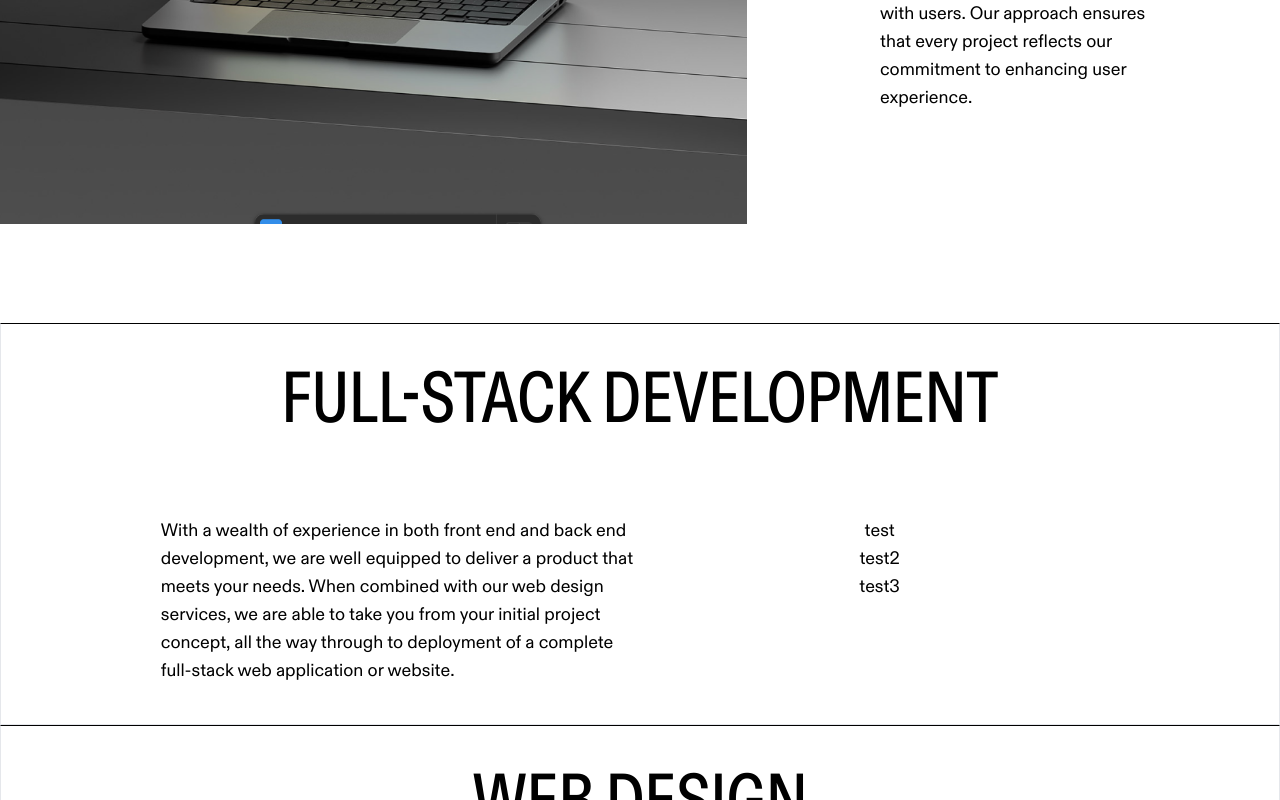
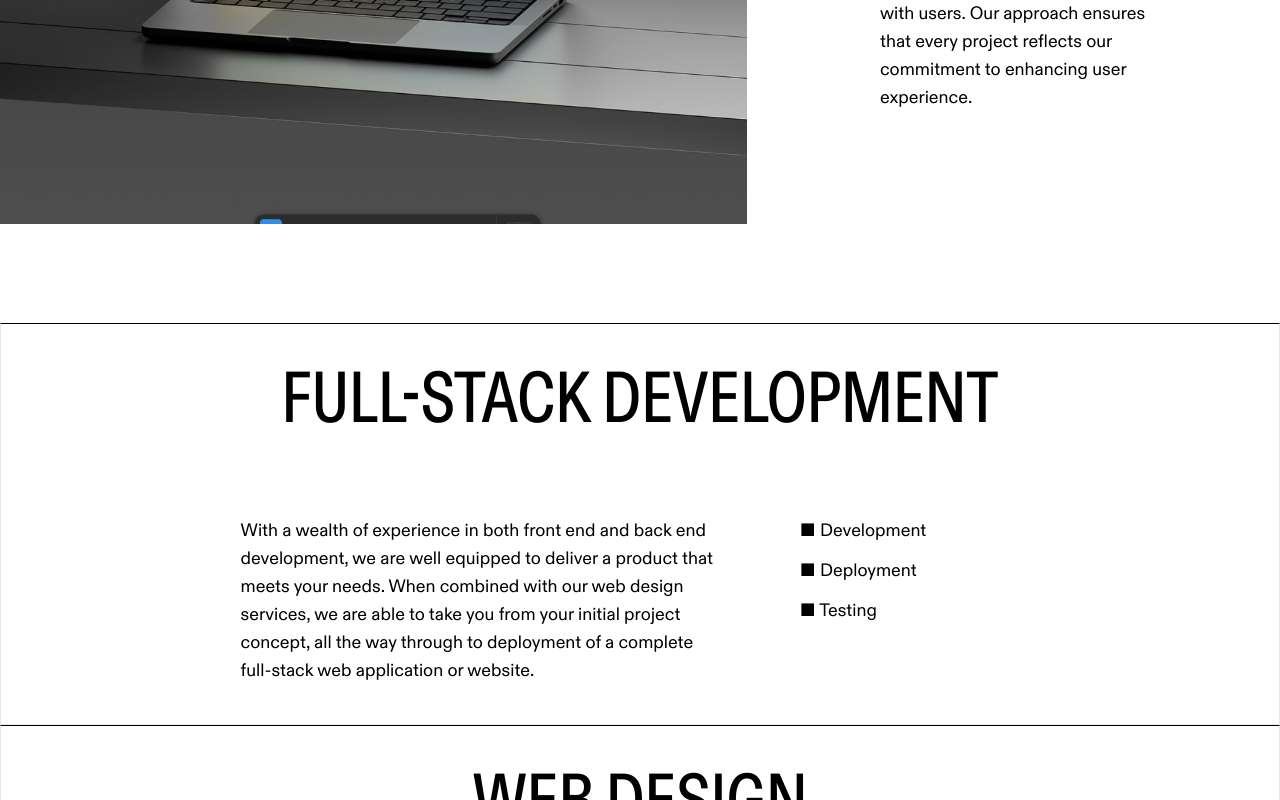
Before and after one commit to TandemCreativeDev/tandem, a Next.js app: page / in a window 1280 px wide. Both pictures are taken after a click on the button "FULL-STACK DEVELOPMENT". Shown: the part 1677-2477 px from the top of the page. Built offline with nearby package versions, Linux system fonts and the light colour scheme.

Commit message:
add copy to accordion bullets

```diff
--- a/src/components/Accordion.tsx
+++ b/src/components/Accordion.tsx
@@ -12,26 +12,35 @@ export default function Accordion() {
       title: "full-stack development",
       content:
         "With a wealth of experience in both front end and back end development, we are well equipped to deliver a product that meets your needs. When combined with our web design services, we are able to take you from your initial project concept, all the way through to deployment of a complete full-stack web application or website.",
+      serviceList: ["Development", "Deployment", "Testing"],
     },
     {
       title: "web design",
       content:
         "We love building beautiful user interfaces. However, we don't think there's any point in building something that isn't usable and accessible. Therefore, we strive to keep real human users at the centre of everything we do, without sacrificing aesthetic excellence.",
+      serviceList: ["Figma", "UI/UX Research", "3D Graphics"],
     },
     {
       title: "technical consultations",
       content:
         "Let us use our technical expertise to help you narrow down your vision. Working on a project with demonstrable social value? We believe in the power of technology to improve real people's live, and are able to offer technical consultantions free of charge for projects that meet these requirements.",
+      serviceList: [
+        "Concept Research",
+        "Prototype Development",
+        "Discovery Documentation",
+      ],
     },
     {
       title: "data analytics",
       content:
         "Exercitation velit aute velit ex eiusmod amet laborum eu est esse culpa. Cillum quis esse eiusmod occaecat enim culpa est adipisicing nostrud laboris proident dolore incididunt culpa. Fugiat deserunt Lorem aliquip exercitation consectetur ex nostrud ex tempor excepteur sit irure voluptate. Cupidatat ad dolore deserunt.",
+      serviceList: ["deployment", "development", "design"],
     },
     {
       title: "accessibility",
       content:
         "The web is a huge part of our lives and should be accessible to all. Our team of Accessibility experts can consult on best practices and audit your website to make sure that it conforms with accessibility laws and regulations. We also believe that accessibility goes further than ticking boxes, and with first-hand knowledge of the requirements of users with accessibility issues, we are able to make sure that your website is truly accessible, rather than just ticking the boxes of the guidelines. We put you, and your users, first.",
+      serviceList: ["Audits", "Consultations", "Expertise"],
     },
     //{
     //  title: "user research",
@@ -70,16 +79,19 @@ export default function Accordion() {
                 {section.title}
               </button>
               <div
-                className={clsx("text-lg w-3/4 text-center m-auto flex py-10", {
-                  block: openAccordionSection === index,
-                  hidden: openAccordionSection !== index,
-                })}
+                className={clsx(
+                  "text-lg w-3/4 m-auto flex justify-center py-10 text-left gap-20",
+                  {
+                    block: openAccordionSection === index,
+                    hidden: openAccordionSection !== index,
+                  },
+                )}
               >
-                <p className="w-1/2 text-pretty text-left">{section.content}</p>
-                <div className="flex flex-col w-1/2">
-                  <p>test</p>
-                  <p>test2</p>
-                  <p>test3</p>
+                <p className="w-1/2 text-pretty ">{section.content}</p>
+                <div className="flex flex-col w-1/4">
+                  {section.serviceList.map((item, index) => {
+                    return <p className="mb-3" key={index}>{`■ ${item}`}</p>;
+                  })}
                 </div>
               </div>
             </div>
```
